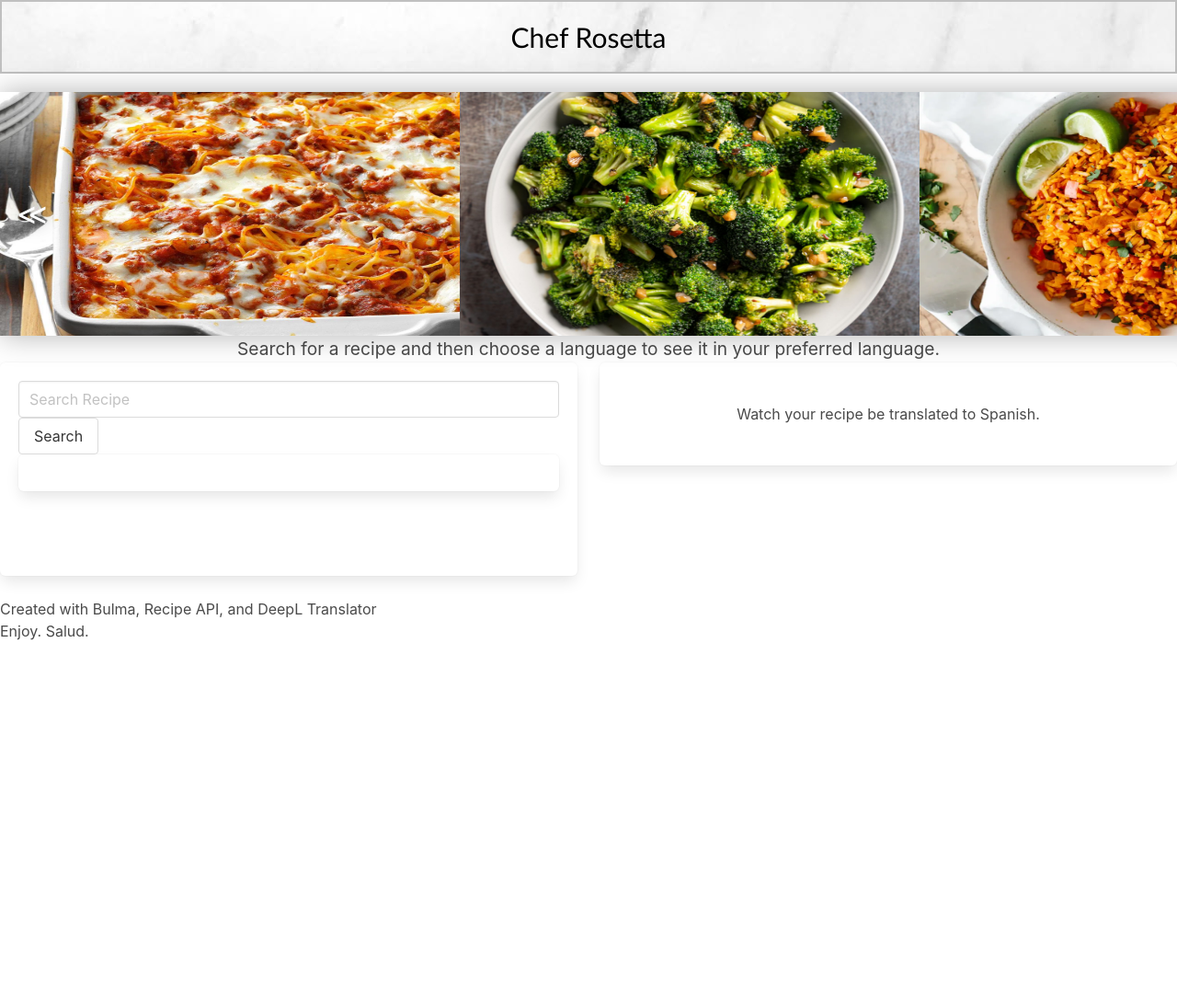
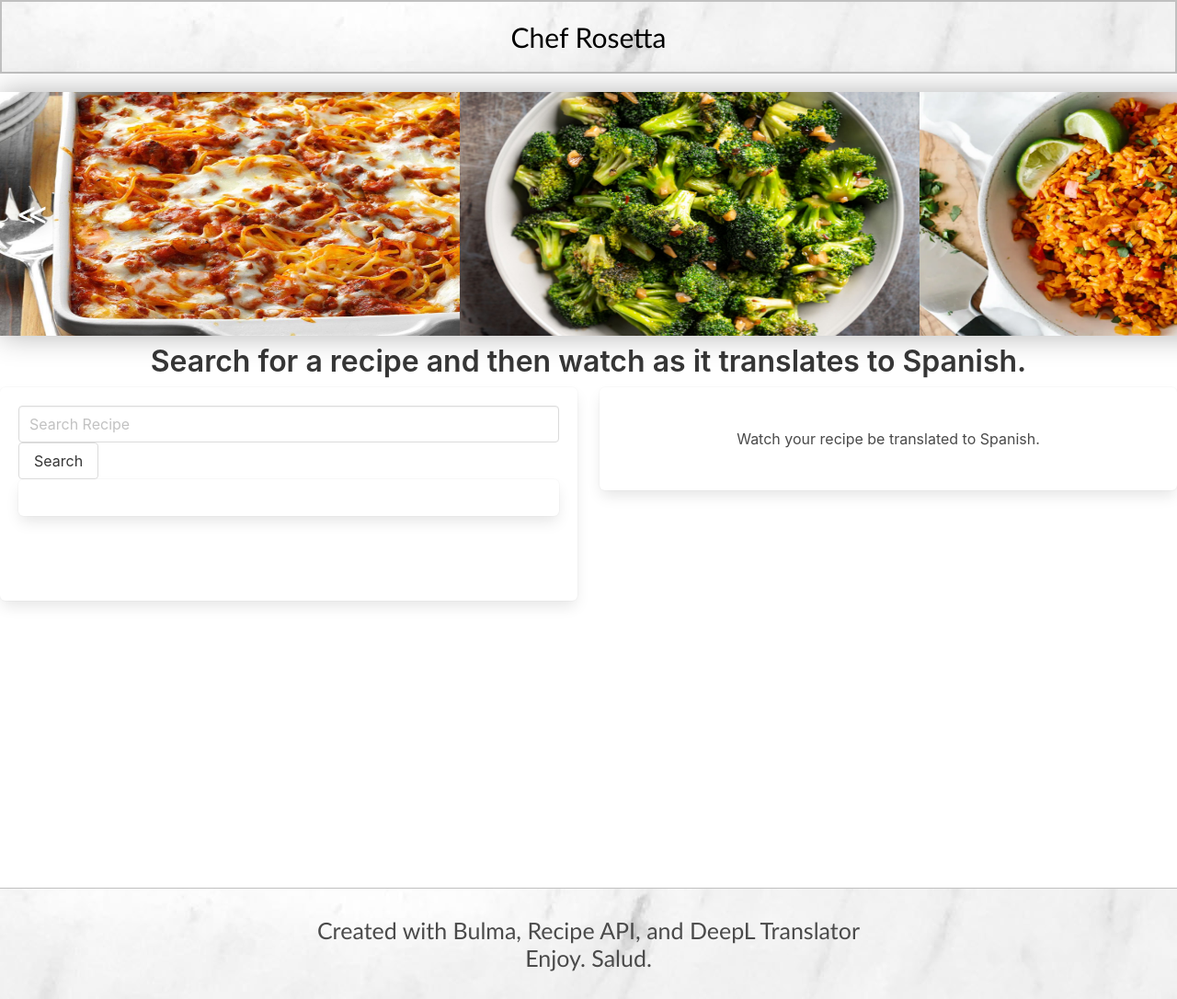
Before and after one commit to KarenAdkins84/Recipes-Translator, a plain HTML site: page index.html in a window 1280 px wide. Shown: the top 1086 px of the page at 92% size. Before the commit the page ends 800 px from the top, so only its background shows below. Drawn offline with nearby package versions, Linux system fonts and the light colour scheme.

Commit message:
final details for UI

```diff
--- a/assets/style.css
+++ b/assets/style.css
@@ -12,24 +12,25 @@ header{
 
 .description{
     text-align: center;
-    font-size:larger;
+    font-size:20px;
+    margin:10px;
+    font-weight:bold;
 }
 
-.footer{
+footer{
     background-image: url("./pexels-henry-&-co-2341290.jpg");
     margin-top: 300px;
     border-top: solid 1px silver;
     padding:30px;
     font: 25px bold;
     font-family: 'Gill Sans', 'Gill Sans MT', Calibri, 'Trebuchet MS', sans-serif;
-    position:static;
+    text-align: center;
 }
 
 #translated {
     text-align: center;
 }
 
-/*Slideshow*/
 
 /*Slideshow*/
 
--- a/index.html
+++ b/index.html
@@ -29,7 +29,7 @@
   </div>
 
   <div class="description">
-    <h2>Search for a recipe and then choose a language to see it in your preferred language.</h2>
+    <h1 class="title is-3">Search for a recipe and then watch as it translates to Spanish.</h2>
   </div>
   <div class="columns">
     <div class="column is-quarter">
```
